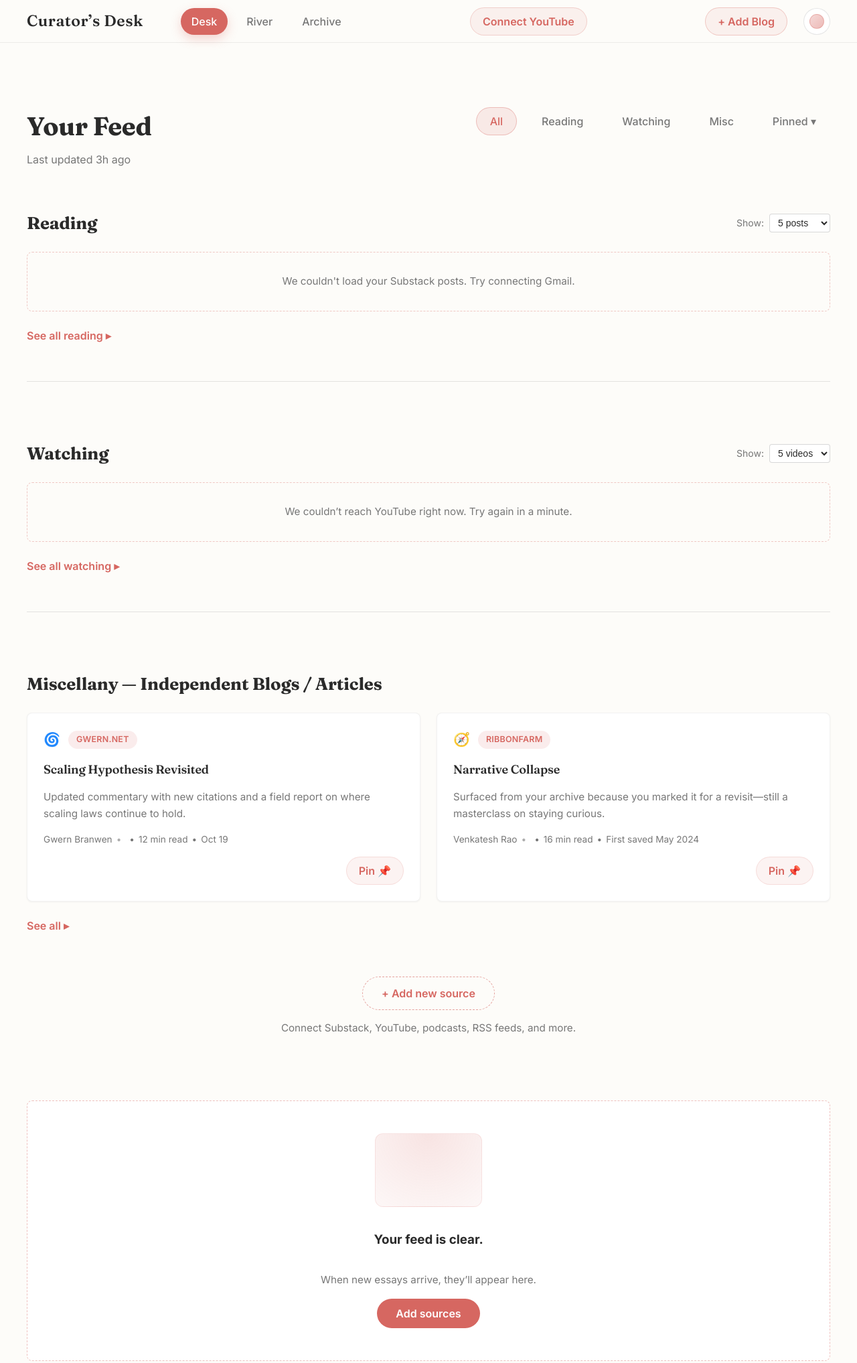
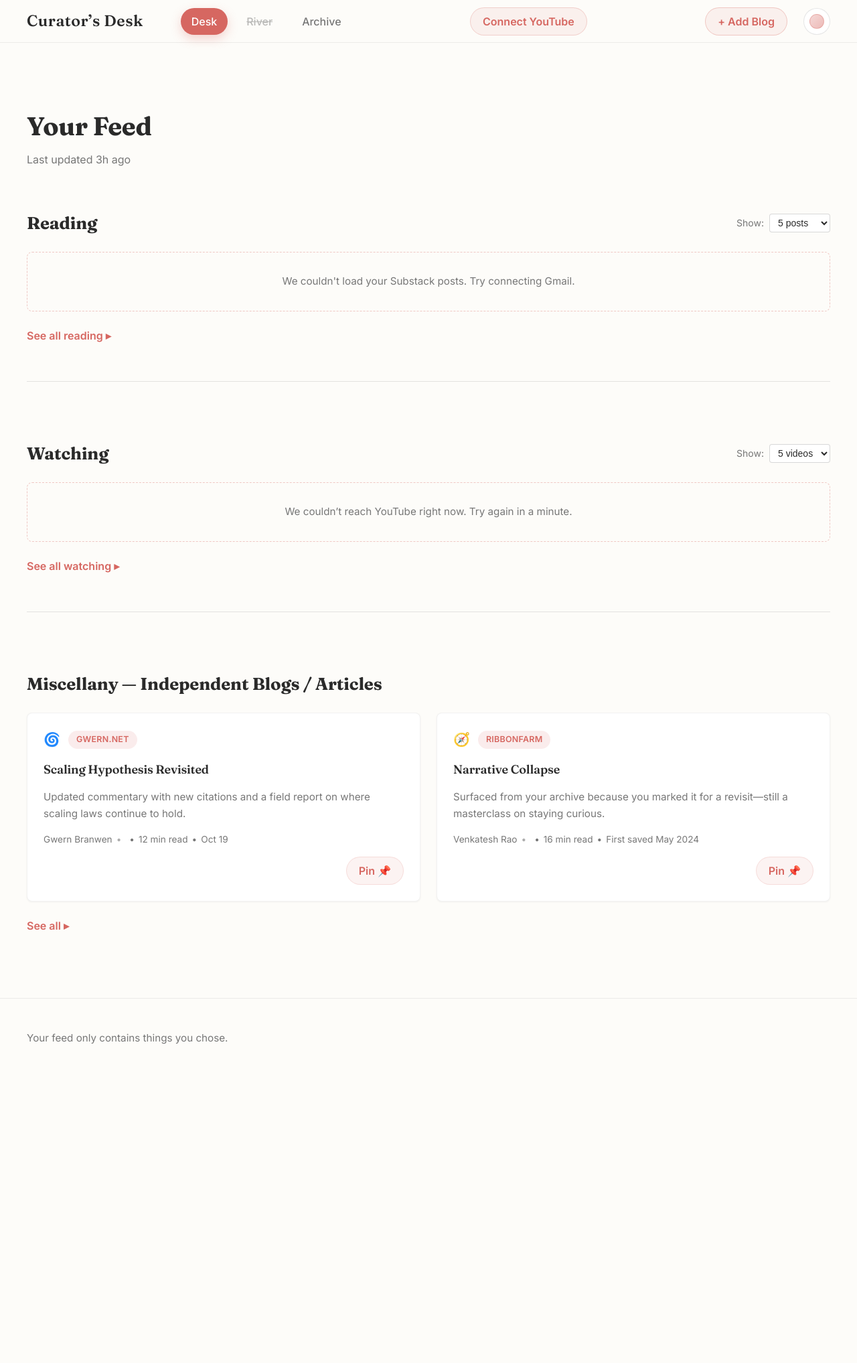
Before and after one commit to alakn-eng/Personal-User-Feed, a website: page index.html in a window 1280 px wide. Shown: the top 2035 px of the page at 67% size. After the commit the page ends 1625 px from the top, so only its background shows below. Drawn offline with Linux system fonts and the light colour scheme; no server answers.

Commit message:
made UI less busy

```diff
--- a/index.html
+++ b/index.html
@@ -21,7 +21,7 @@
         </div>
         <nav class="navbar__tabs" aria-label="Primary">
           <a href="#" class="tab is-active" aria-current="page">Desk</a>
-          <a href="#" class="tab">River</a>
+          <a href="#" class="tab" style="text-decoration: line-through; opacity: 0.5; cursor: not-allowed;">River</a>
           <a href="#" class="tab">Archive</a>
         </nav>
         <button class="youtube-connect" id="youtube-auth" type="button">
@@ -52,13 +52,6 @@
           <div class="page-header__copy">
             <h1>Your Feed</h1>
             <p class="page-header__subtext">Last updated 3h ago</p>
-          </div>
-          <div class="filter-bar" role="toolbar" aria-label="Feed filters">
-            <button class="filter is-active" type="button" data-filter="all" aria-pressed="true">All</button>
-            <button class="filter" type="button" data-filter="reading">Reading</button>
-            <button class="filter" type="button" data-filter="watching">Watching</button>
-            <button class="filter" type="button" data-filter="misc">Misc</button>
-            <button class="filter" type="button" data-filter="pinned" aria-haspopup="true" aria-expanded="false">Pinned ▾</button>
           </div>
         </section>
 
@@ -129,24 +122,11 @@
           </div>
           <a class="see-all" href="#">See all ▸</a>
         </section>
-
-        <section class="add-source-section">
-          <button class="add-source" type="button">+ Add new source</button>
-          <p class="add-source__hint">Connect Substack, YouTube, podcasts, RSS feeds, and more.</p>
-        </section>
-
-        <section class="empty-state" aria-live="polite" hidden>
-          <div class="empty-state__illustration" role="img" aria-label="Clean desk illustration"></div>
-          <h3>Your feed is clear.</h3>
-          <p class="empty-state__subtext">When new essays arrive, they&rsquo;ll appear here.</p>
-          <button class="empty-state__cta" type="button">Add sources</button>
-        </section>
       </div>
     </main>
 
     <footer class="feed-footer" role="contentinfo">
       <div class="page-width feed-footer__inner">
-        <p>You&rsquo;ve subscribed to 22 sources.</p>
         <p>Your feed only contains things you chose.</p>
       </div>
     </footer>
--- a/rss-blogs.js
+++ b/rss-blogs.js
@@ -35,12 +35,6 @@ async function init() {
 // ============================================================================
 
 function setupAddSourceButton() {
-  // Wire up the "Add new source" button in the page
-  const addSourceButton = document.querySelector(".add-source");
-  if (addSourceButton) {
-    addSourceButton.addEventListener("click", showAddBlogModal);
-  }
-
   // Wire up the "Add Blog" button in the navbar
   const addBlogNavButton = document.getElementById("add-blog-nav");
   if (addBlogNavButton) {
```
